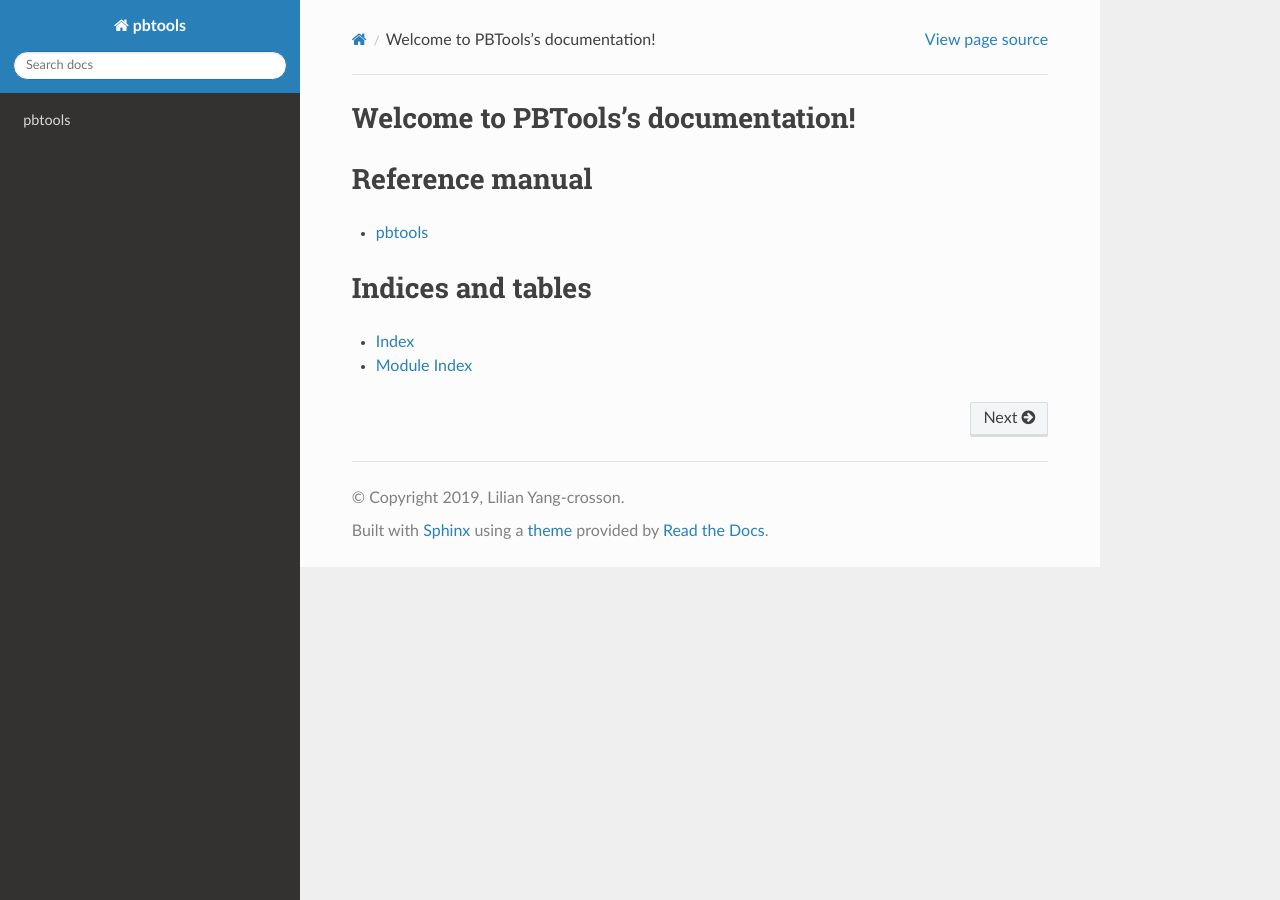
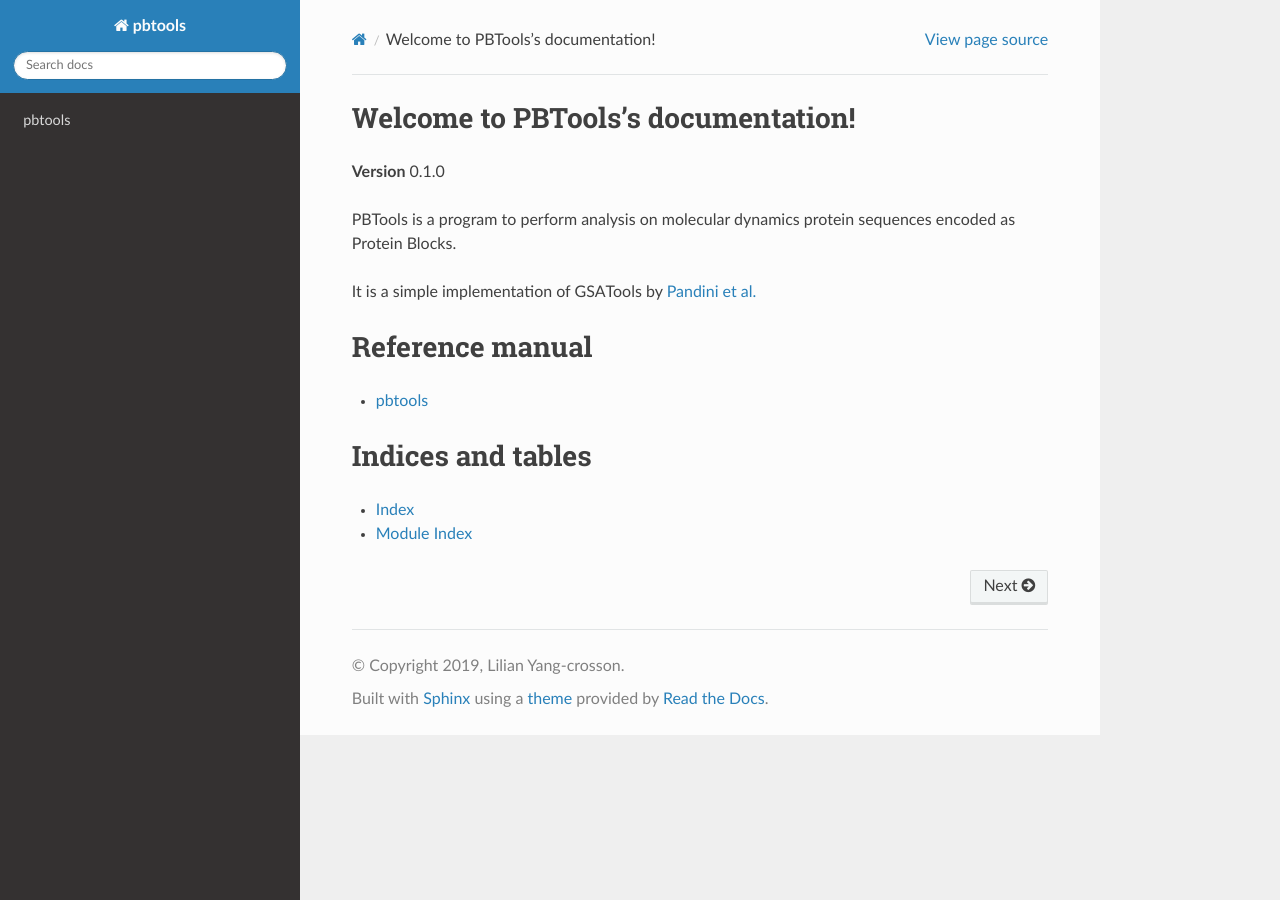
Before and after one commit to lilianyc/pbtools, a Sphinx documentation site: the page built from doc/source/index.rst, in a window 1280 px wide. Built offline with Sphinx 7.4.7 and the Read the Docs theme 2.0.0, drawn with Linux system fonts in a browser that asks for light colours.

```diff
--- a/doc/source/index.rst
+++ b/doc/source/index.rst
@@ -5,6 +5,13 @@
 
 Welcome to PBTools's documentation!
 ===================================
+
+**Version** |release|
+
+PBTools is a program to perform analysis on molecular dynamics protein sequences encoded as Protein Blocks.
+
+It is a simple implementation of GSATools by `Pandini et al.
+<https://academic.oup.com/bioinformatics/article/29/16/2053/200020/>`_
 
 .. toctree::
    :maxdepth: 2
```
Also changed, not shown: pbtools/__init__.py (+9 -2 lines).
